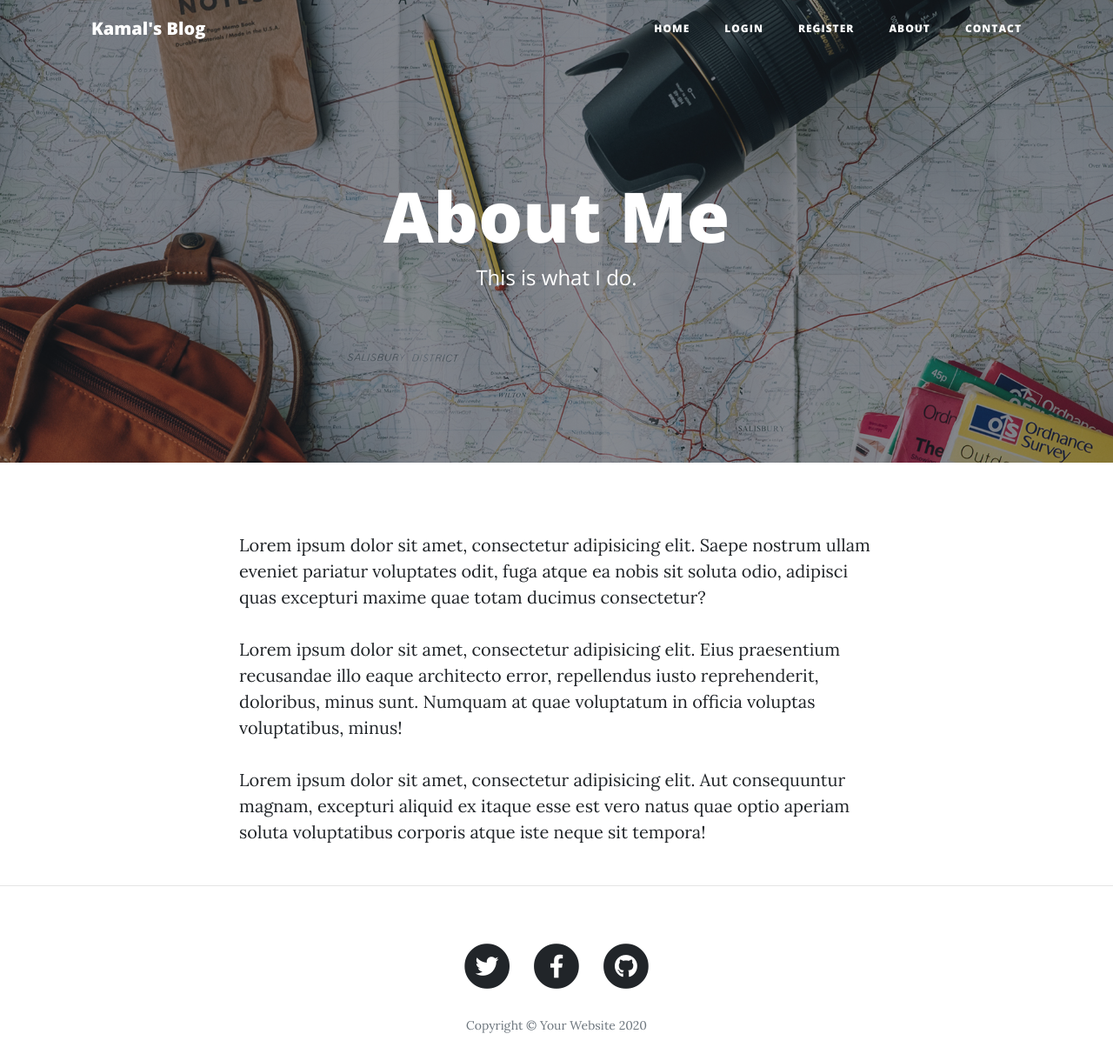
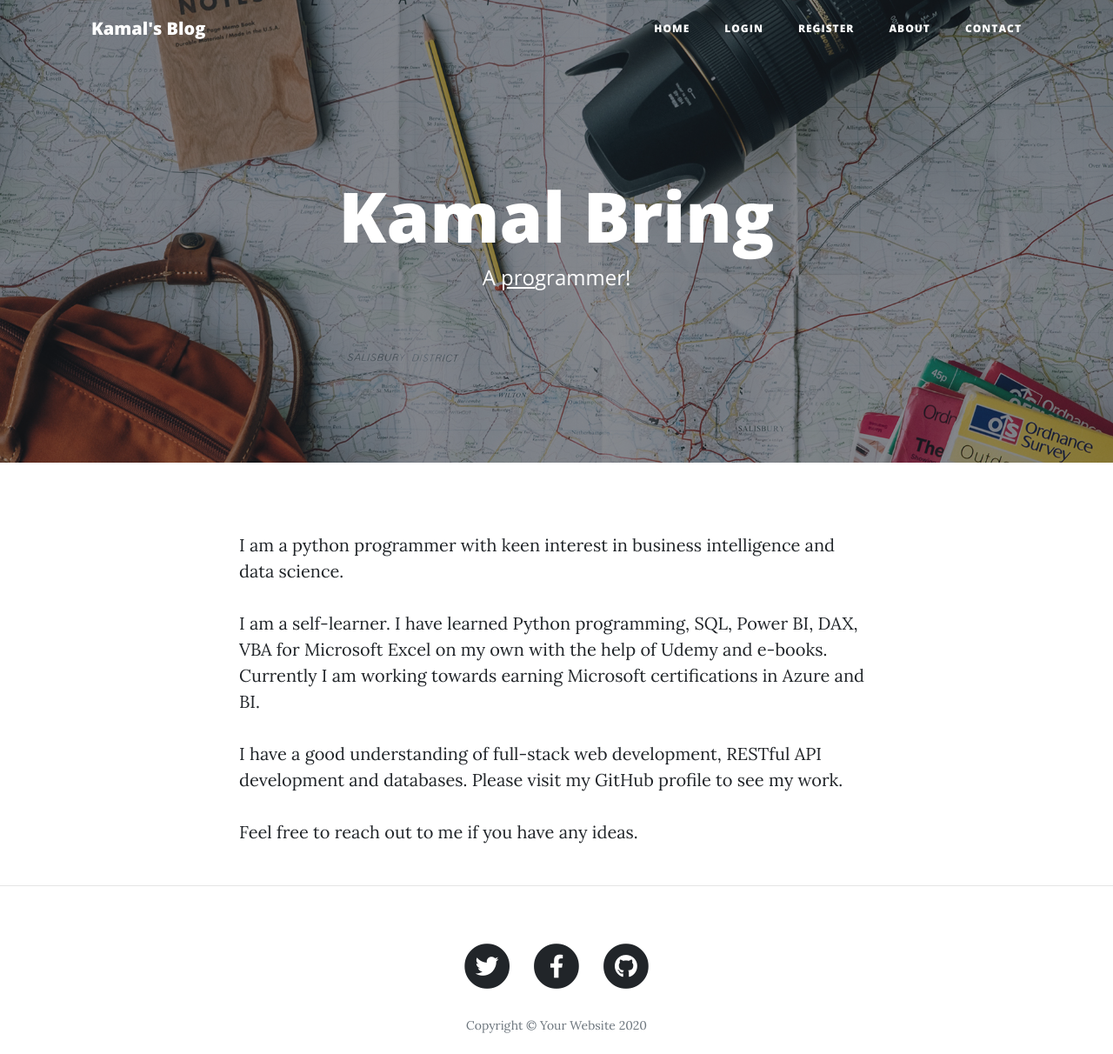
Before and after one commit to ksbring/kamal-blog, a Flask app: page /about in a window 1280 px wide. Shown: the top 1212 px of the page at 87% size. Run offline with Flask 2, Linux system fonts and the light colour scheme; some libraries are stand-ins or nearby versions.

Commit message:
remove quickforms update about.html

```diff
--- a/main.py
+++ b/main.py
@@ -97,7 +97,6 @@ def admin_only(func):
             abort(403)
         else:
             return func(*args, **kwargs)
-
     return inner
 
 
@@ -108,7 +107,7 @@ def load_user(user_id):
 
 @app.route('/')
 def get_all_posts():
-    posts = BlogPost.query.all()
+    posts = BlogPost.query.all()[::-1]
     return render_template("index.html", all_posts=posts)
 
 
@@ -170,7 +169,6 @@ def show_post(post_id):
             )
             db.session.add(comment)
             db.session.commit()
-            return redirect(url_for(show_post(post_id)))
 
     comments = Comment.query.filter_by(parent_post=post_id).all()
     return render_template("post.html", post=requested_post,
@@ -183,7 +181,7 @@ def about():
 
 
 @app.route("/new-post", methods=["GET", "POST"])
-@admin_only
+@login_required
 def add_new_post():
     form = CreatePostForm()
     if form.validate_on_submit():
--- a/templates/about.html
+++ b/templates/about.html
@@ -7,8 +7,8 @@
       <div class="row">
         <div class="col-lg-8 col-md-10 mx-auto">
           <div class="page-heading">
-            <h1>About Me</h1>
-            <span class="subheading">This is what I do.</span>
+            <h1>Kamal Bring</h1>
+            <span class="subheading">A <strong><u>pro</u></strong>grammer!</span>
           </div>
         </div>
       </div>
@@ -19,9 +19,10 @@
   <div class="container">
     <div class="row">
       <div class="col-lg-8 col-md-10 mx-auto">
-        <p>Lorem ipsum dolor sit amet, consectetur adipisicing elit. Saepe nostrum ullam eveniet pariatur voluptates odit, fuga atque ea nobis sit soluta odio, adipisci quas excepturi maxime quae totam ducimus consectetur?</p>
-        <p>Lorem ipsum dolor sit amet, consectetur adipisicing elit. Eius praesentium recusandae illo eaque architecto error, repellendus iusto reprehenderit, doloribus, minus sunt. Numquam at quae voluptatum in officia voluptas voluptatibus, minus!</p>
-        <p>Lorem ipsum dolor sit amet, consectetur adipisicing elit. Aut consequuntur magnam, excepturi aliquid ex itaque esse est vero natus quae optio aperiam soluta voluptatibus corporis atque iste neque sit tempora!</p>
+        <p>I am a python programmer with keen interest in business intelligence and data science.</p>
+        <p>I am a self-learner. I have learned Python programming, SQL, Power BI, DAX, VBA for Microsoft Excel on my own with the help of Udemy and e-books. Currently I am working towards earning Microsoft certifications in Azure and BI.</p>
+        <p>I have a good understanding of full-stack web development, RESTful API development and databases. Please visit my GitHub profile to see my work.</p>
+        <p>Feel free to reach out to me if you have any ideas.</p>
       </div>
     </div>
   </div>
--- a/templates/index.html
+++ b/templates/index.html
@@ -42,7 +42,7 @@
         {% endfor %}
 
         <!-- New Post -->
-        {% if current_user.id == 1 %}
+        {% if not current_user.is_anonymous %}
           <div class="clearfix">
             <a class="btn btn-primary float-right" href="{{url_for('add_new_post')}}">Create New Post</a>
           </div>
```
Also changed, not shown: templates/login.html (+22 -1 lines), templates/register.html (+28 -1 lines), blog.db.
